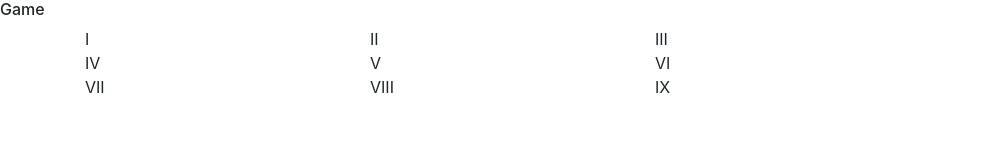
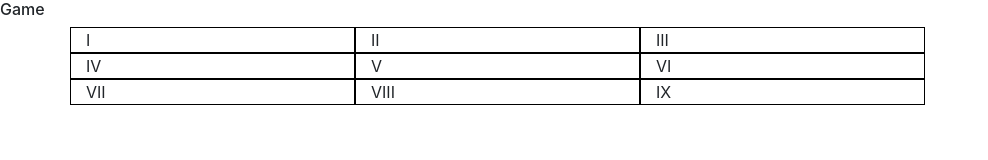
Before and after one commit to fritzable/tic-tac-toe-client, a website built with webpack: page index.html in a window 1280 px wide. Shown: the whole page, without its empty margins (0-988 px from the left). Built offline with nearby package versions, Linux system fonts and the light colour scheme.

Commit message:
Structure simple board
Make divs into a grid, add border

```diff
--- a/assets/styles/index.scss
+++ b/assets/styles/index.scss
@@ -3,3 +3,7 @@
 .game-board {
 
 }
+
+.box {
+  border: 1px solid black
+}
```
